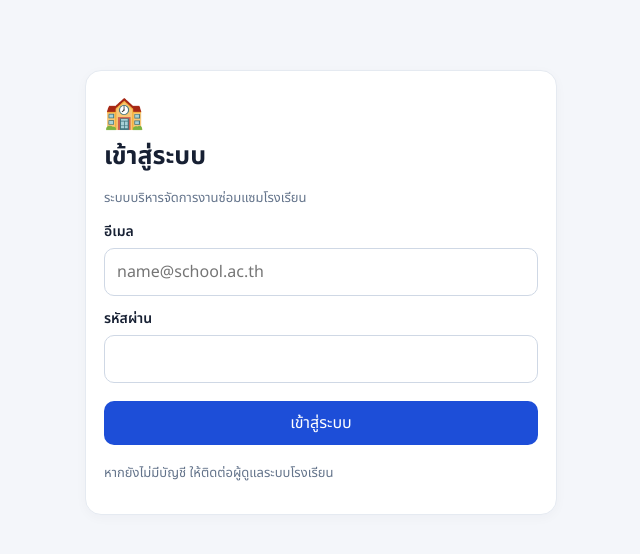
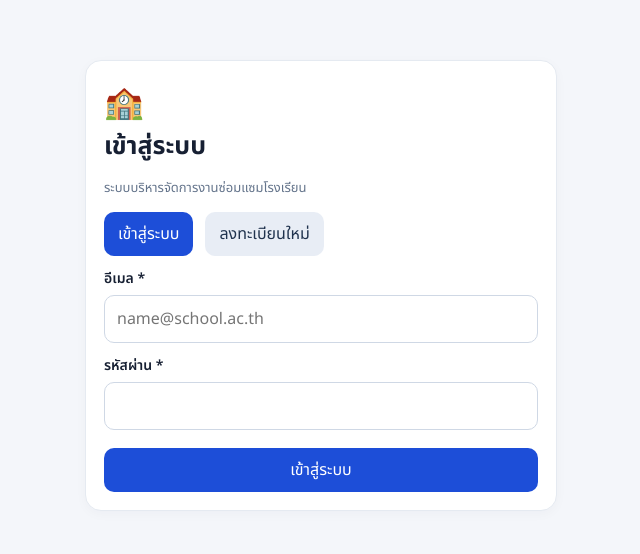
Before and after one commit to archan0203/school-maintenance-DSR, a Next.js app: page /login in a window 1280 px wide. Shown: the top 554 px of the page, without its empty margins (319-959 px from the left). Built offline with nearby package versions, Linux system fonts and the light colour scheme.

Commit message:
Update page.tsx

```diff
--- a/app/login/page.tsx
+++ b/app/login/page.tsx
@@ -1,6 +1,127 @@
 "use client";
 import { useState } from "react";
 import { createClient } from "@/lib/supabase";
-export default function Login(){const [email,setEmail]=useState("");const [password,setPassword]=useState("");const [error,setError]=useState("");const [busy,setBusy]=useState(false);
-async function submit(e:React.FormEvent){e.preventDefault();setBusy(true);setError("");const supabase=createClient();const {error}=await supabase.auth.signInWithPassword({email,password});if(error){setError("เข้าสู่ระบบไม่สำเร็จ กรุณาตรวจสอบอีเมลและรหัสผ่าน");setBusy(false);return;}window.location.href="/";}
-return <main className="shell" style={{maxWidth:520,paddingTop:70}}><div className="card"><div style={{fontSize:32}}>🏫</div><h1>เข้าสู่ระบบ</h1><p className="muted">ระบบบริหารจัดการงานซ่อมแซมโรงเรียน</p><form onSubmit={submit}><label>อีเมล</label><input type="email" required value={email} onChange={e=>setEmail(e.target.value)} placeholder="name@school.ac.th"/><label>รหัสผ่าน</label><input type="password" required value={password} onChange={e=>setPassword(e.target.value)}/>{error&&<div className="notice error">{error}</div>}<button className="btn primary" style={{width:"100%",justifyContent:"center",marginTop:18}} disabled={busy}>{busy?"กำลังเข้าสู่ระบบ...":"เข้าสู่ระบบ"}</button></form><p className="muted" style={{marginTop:18}}>หากยังไม่มีบัญชี ให้ติดต่อผู้ดูแลระบบโรงเรียน</p></div></main>}
+
+export default function Login() {
+  const [isRegister, setIsRegister] = useState(false);
+  const [fullName, setFullName] = useState("");
+  const [email, setEmail] = useState("");
+  const [password, setPassword] = useState("");
+  const [error, setError] = useState("");
+  const [notice, setNotice] = useState("");
+  const [busy, setBusy] = useState(false);
+
+  async function submit(e: React.FormEvent) {
+    e.preventDefault();
+    setBusy(true);
+    setError("");
+    setNotice("");
+    const supabase = createClient();
+
+    if (isRegister) {
+      const { data, error: signUpError } = await supabase.auth.signUp({
+        email,
+        password,
+        options: {
+          data: { full_name: fullName.trim() },
+        },
+      });
+      if (signUpError) {
+        setError("ลงทะเบียนไม่สำเร็จ: " + signUpError.message);
+        setBusy(false);
+        return;
+      }
+      if (data.session) {
+        window.location.href = "/";
+        return;
+      }
+      setNotice("ลงทะเบียนสำเร็จ! กรุณาตรวจสอบอีเมลเพื่อยืนยันบัญชี หรือติดต่อ Admin เพื่อเปิดใช้งาน");
+      setBusy(false);
+      return;
+    }
+
+    const { error: signInError } = await supabase.auth.signInWithPassword({
+      email,
+      password,
+    });
+    if (signInError) {
+      setError("เข้าสู่ระบบไม่สำเร็จ กรุณาตรวจสอบอีเมลและรหัสผ่าน");
+      setBusy(false);
+      return;
+    }
+    window.location.href = "/";
+  }
+
+  return (
+    <main className="shell" style={{ maxWidth: 520, paddingTop: 60 }}>
+      <div className="card">
+        <div style={{ fontSize: 32 }}>🏫</div>
+        <h1>{isRegister ? "ลงทะเบียนบุคลากรใหม่" : "เข้าสู่ระบบ"}</h1>
+        <p className="muted">ระบบบริหารจัดการงานซ่อมแซมโรงเรียน</p>
+
+        <div className="row" style={{ marginTop: 14 }}>
+          <button
+            type="button"
+            className={`btn ${!isRegister ? "primary" : ""}`}
+            onClick={() => { setIsRegister(false); setError(""); setNotice(""); }}
+          >
+            เข้าสู่ระบบ
+          </button>
+          <button
+            type="button"
+            className={`btn ${isRegister ? "primary" : ""}`}
+            onClick={() => { setIsRegister(true); setError(""); setNotice(""); }}
+          >
+            ลงทะเบียนใหม่
+          </button>
+        </div>
+
+        <form onSubmit={submit}>
+          {isRegister && (
+            <>
+              <label>ชื่อ - นามสกุล *</label>
+              <input
+                type="text"
+                required
+                value={fullName}
+                onChange={(e) => setFullName(e.target.value)}
+                placeholder="เช่น นายสมชาย ใจดี"
+              />
+            </>
+          )}
+          <label>อีเมล *</label>
+          <input
+            type="email"
+            required
+            value={email}
+            onChange={(e) => setEmail(e.target.value)}
+            placeholder="name@school.ac.th"
+          />
+          <label>รหัสผ่าน * {isRegister && "(อย่างน้อย 6 ตัวอักษร)"}</label>
+          <input
+            type="password"
+            required
+            minLength={6}
+            value={password}
+            onChange={(e) => setPassword(e.target.value)}
+          />
+
+          {error && <div className="notice error">{error}</div>}
+          {notice && <div className="notice">{notice}</div>}
+
+          <button
+            className="btn primary"
+            style={{ width: "100%", justifyContent: "center", marginTop: 18 }}
+            disabled={busy}
+          >
+            {busy
+              ? "กำลังดำเนินการ..."
+              : isRegister
+              ? "สมัครสมาชิก"
+              : "เข้าสู่ระบบ"}
+          </button>
+        </form>
+      </div>
+    </main>
+  );
+}
```
